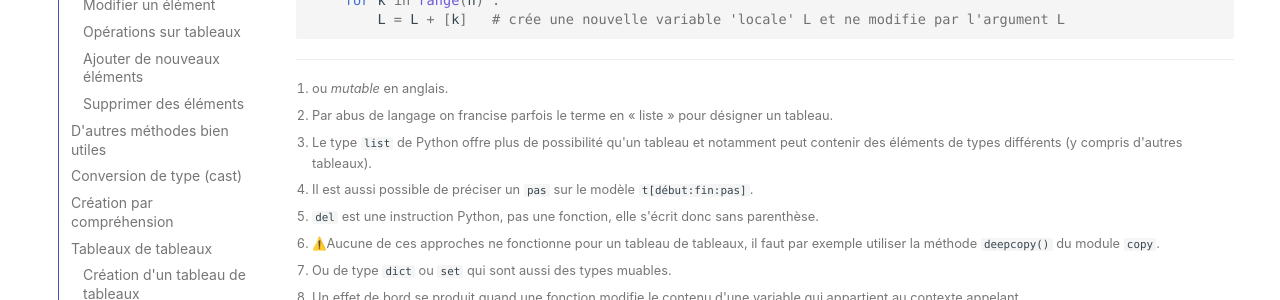
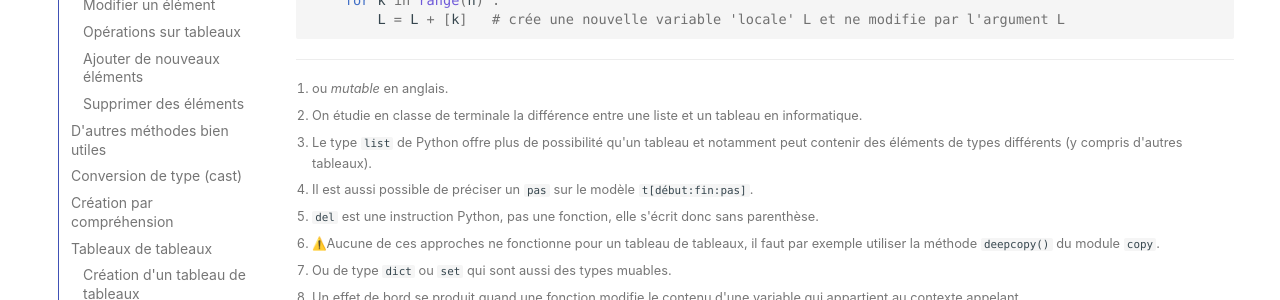
Before and after one commit to eipaca/NSI-1, an MkDocs documentation site: the page built from docs/types-construits/2-tableaux.md, in a window 1280 px wide and 900 px high, scrolled down 15518 px. Shown: the part 345-645 px from the top of the window. Built offline with MkDocs 1.6.1 and Material for MkDocs 9.7.7, drawn with Linux system fonts in a browser that asks for light colours; emoji names are drawn with the system emoji font; comment, search, counter and statistics services are not loaded; some of the changed text lies outside the part shown.

Commit message:
Add files via upload

```diff
--- a/docs/types-construits/2-tableaux.md
+++ b/docs/types-construits/2-tableaux.md
@@ -3,11 +3,11 @@
 !!! abstract "Cours"
     Un **tableau** est une suite **ordonnée** d'éléments qui peuvent être **modifiés** (muables[^2.1]).
 
-    En Python les tableaux sont du type `list`[^2.2].
+    En Python les tableaux sont du type `list`. Par abus de langage on francise le terme en « *liste* » pour désigner un tableau.[^2.2]
 
 [^2.1]: ou *mutable* en anglais.
 
-[^2.2]: Par abus de langage on francise parfois le terme en « liste » pour désigner un tableau.
+[^2.2]: On étudie en classe de terminale la différence entre une liste et un tableau en informatique.
 
 
 ##	Création
```
